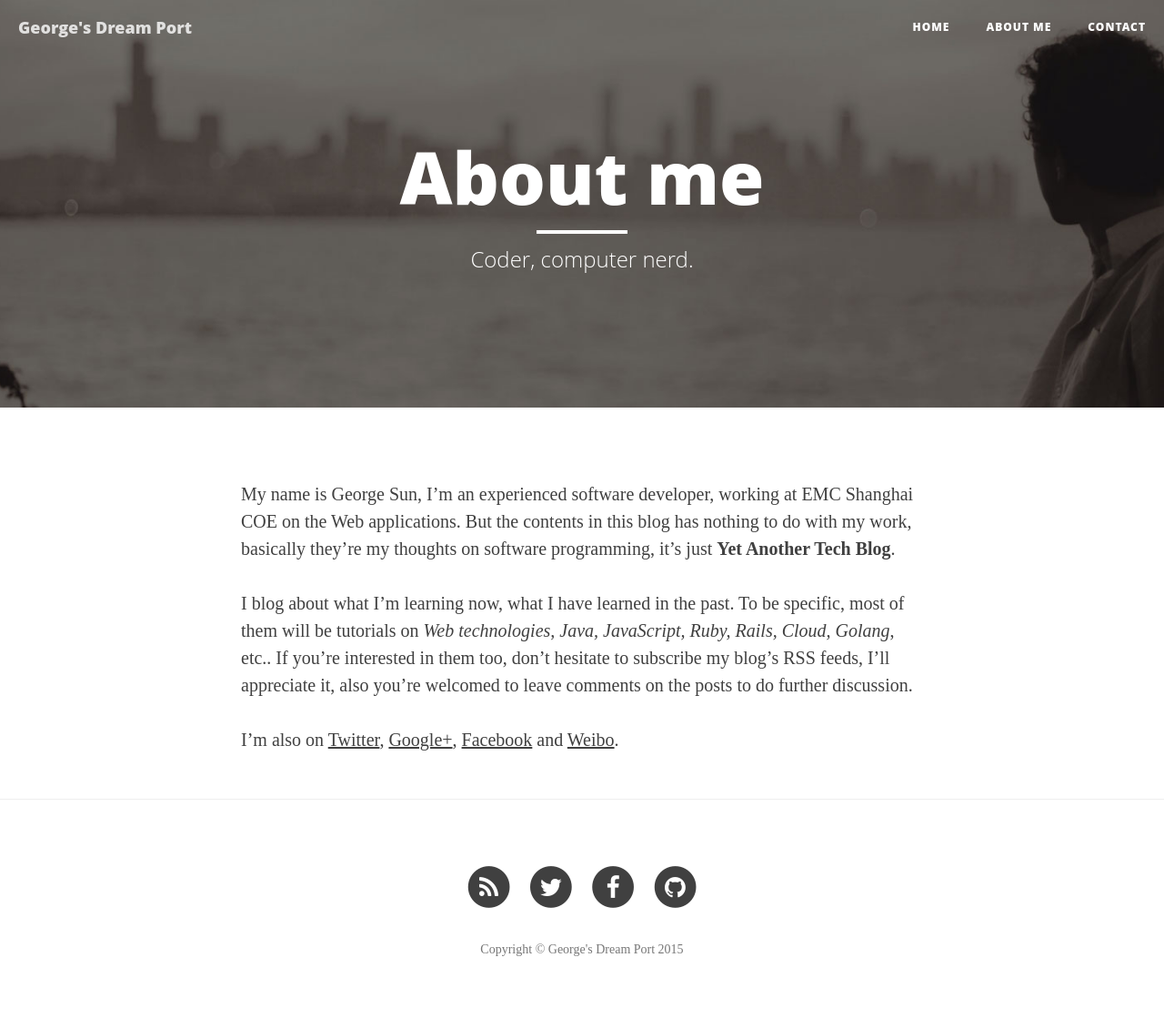
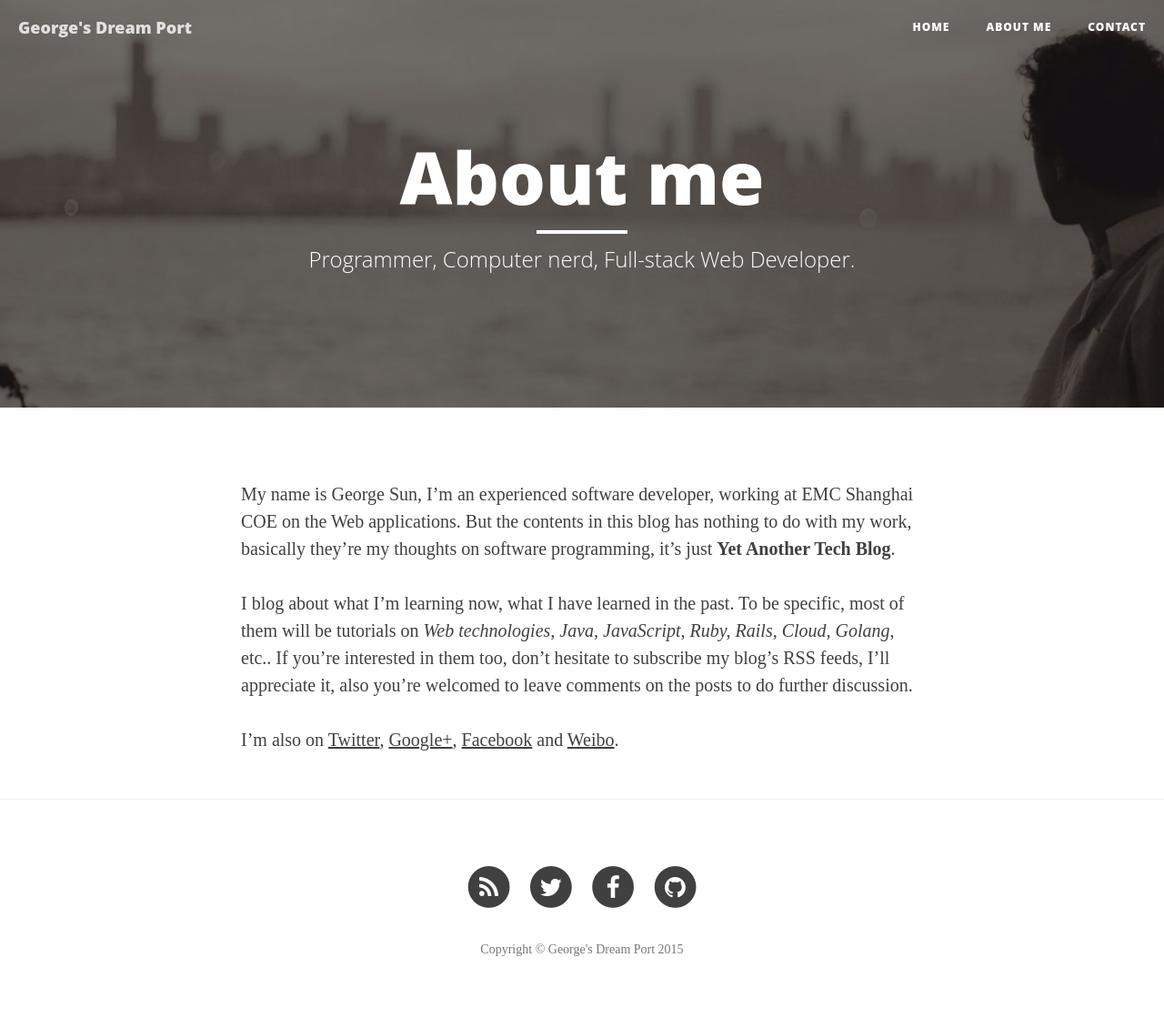
Before and after one commit to puffsun/puffsun.github.io-source, a Jekyll site: the page built from about.markdown, in a window 1280 px wide. Shown: the whole page at 91% size. Built offline with Jekyll 4.4.1, drawn with Linux system fonts in a browser that asks for light colours; nearby versions of some CDN libraries; some web fonts are replaced.

Commit message:
Revise self-description a little.

```diff
--- a/about.markdown
+++ b/about.markdown
@@ -1,7 +1,7 @@
 ---
 layout: page
 title: "About me"
-description: "Coder, computer nerd."
+description: "Programmer, Computer nerd, Full-stack Web Developer."
 header-img: "img/about-bg.jpg"
 ---
 
```
